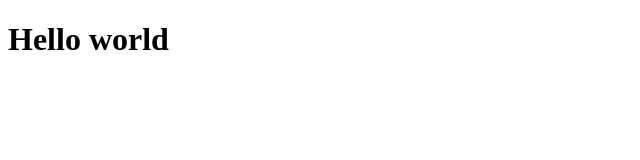
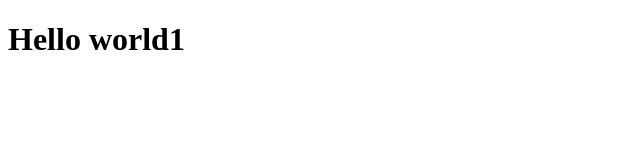
Before and after one commit to Geon-o/SIMPLE_BLOG, a React (Vite) app: page / in a window 1280 px wide. Shown: the top 160 px of the page, without its empty margins (0-640 px from the left). Built offline with nearby package versions, Linux system fonts and the light colour scheme.

Commit message:
test: 테스트커밋

```diff
--- a/src/App.tsx
+++ b/src/App.tsx
@@ -1,7 +1,7 @@
 function App() {
   return (
     <>
-      <h1>Hello world</h1>
+      <h1>Hello world1</h1>
     </>
   )
 }
```
